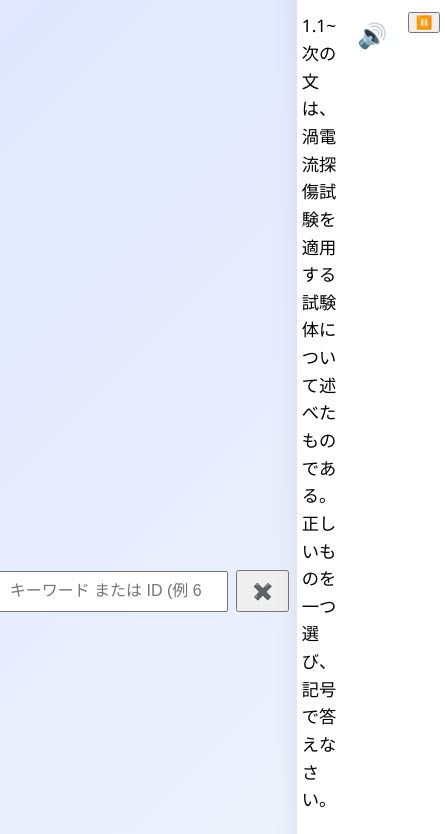
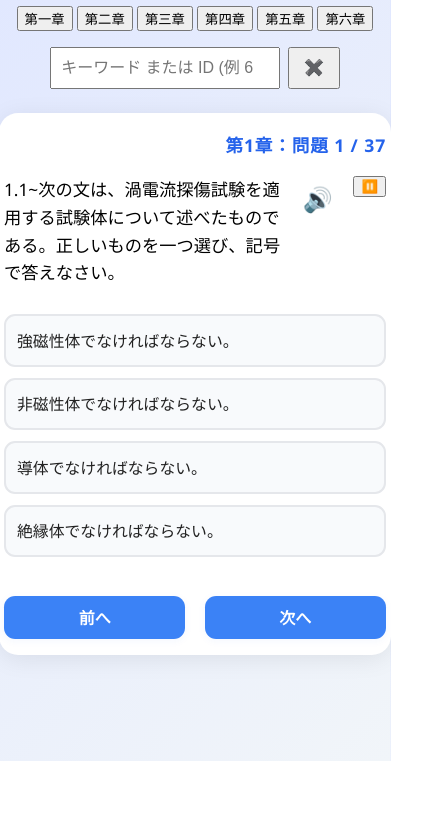
Before and after one commit to mikke0519/NDI-NEW, a plain HTML site: page index.html in a window 390 px wide. Shown: the part 83-917 px from the top of the page, 445 px wide, since content can reach past the window. After the commit the page ends 844 px from the top, so only its background shows below. Drawn offline with Linux system fonts and the light colour scheme.

Commit message:
Fix mobile layout: prevent left side cutoff on mobile

```diff
--- a/index.html
+++ b/index.html
@@ -23,8 +23,9 @@
       margin: 0;
       font-family: var(--font);
       display: flex;
+      flex-direction: column;
       align-items: center;
-      justify-content: center;
+      justify-content: flex-start;
     }
     #quiz-container {
       background: var(--container-bg);
```
